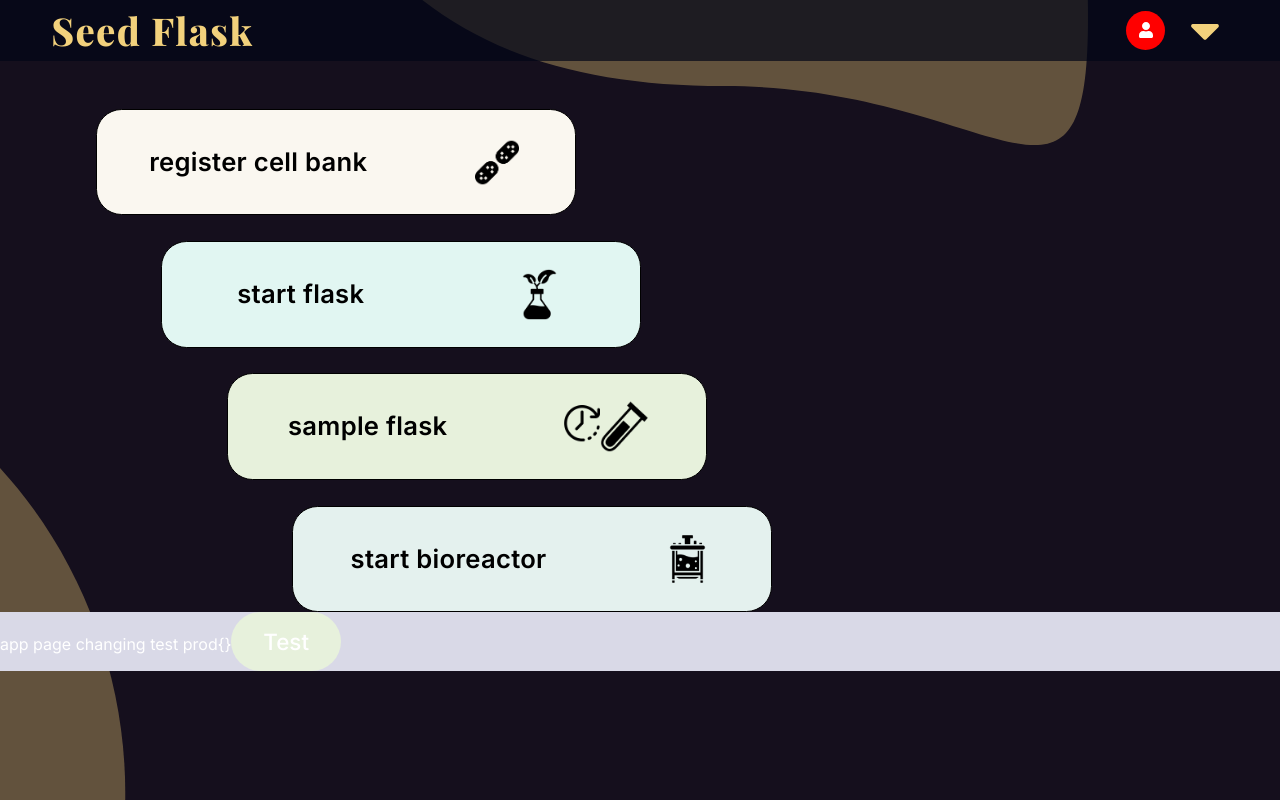
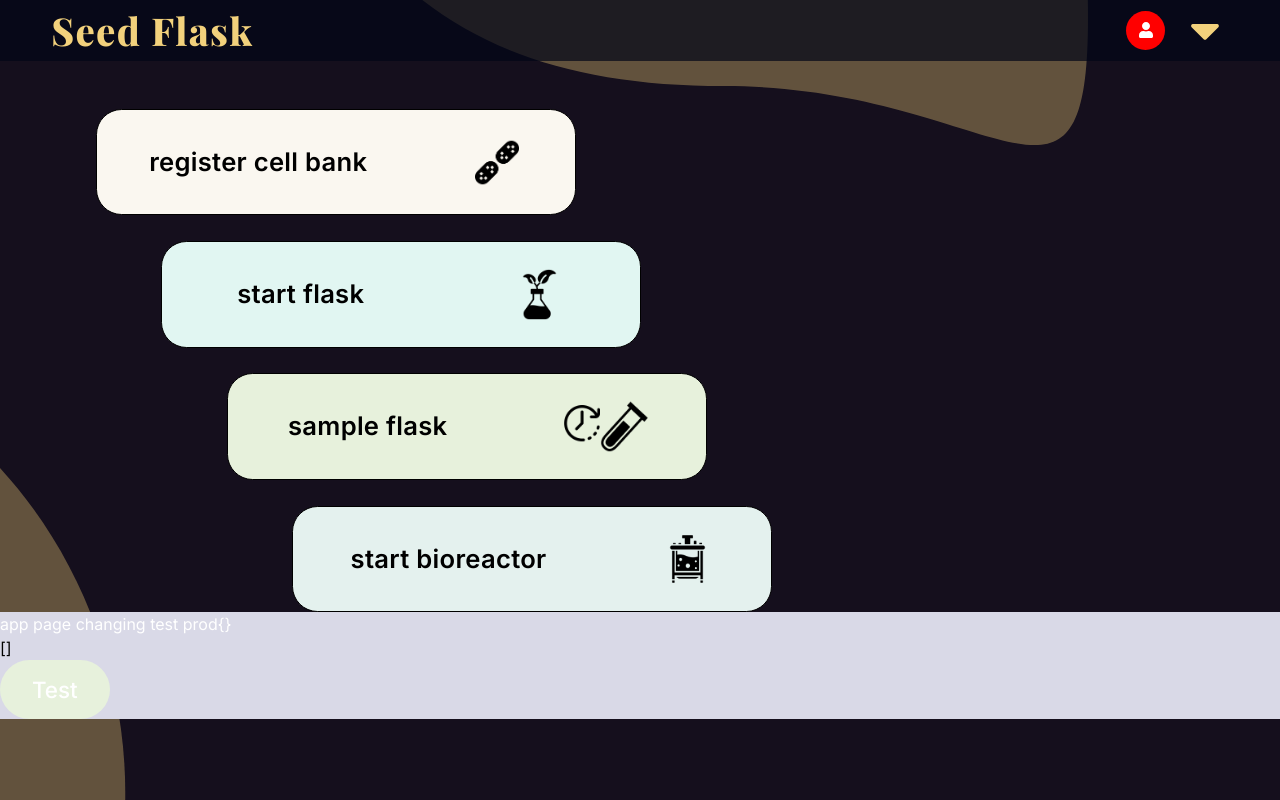
Before and after one commit to bokim2/Seed-Flask-2.0, a React (Vite) app: page / in a window 1280 px wide. Built offline with nearby package versions, Linux system fonts and the light colour scheme; no server answers.

Commit message:
display all flasks data as string

```diff
--- a/src/ui/TestComponent.tsx
+++ b/src/ui/TestComponent.tsx
@@ -51,6 +51,8 @@ export default function TestComponent() {
       <StyledApp>
         app page changing test prod
         {JSON.stringify(flask)}
+
+        <div style={{color: 'black'}}>{JSON.stringify(flasks)}</div>
         <Button $variation="secondary" $size="medium">
           Test
         </Button>
```
